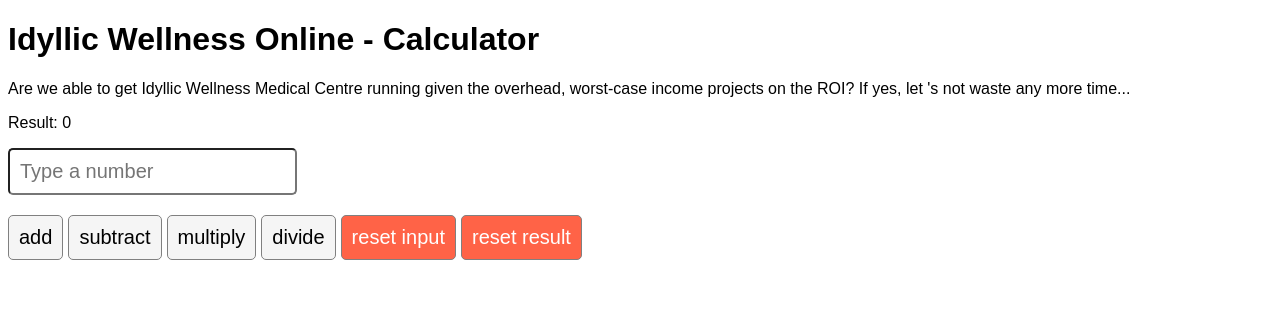
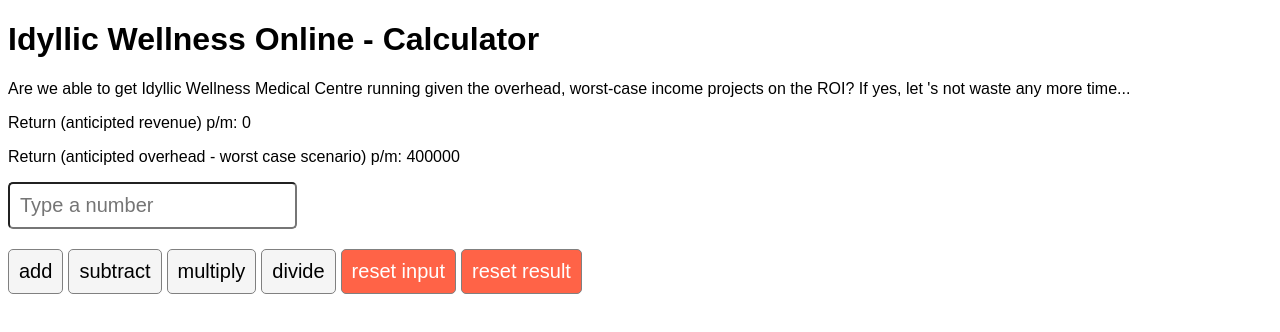
Before and after one commit to ericgitangu/reactlab, a React (Create React App) app: page / in a window 1280 px wide. Shown: the top 332 px of the page. Built offline with nearby package versions, Linux system fonts and the light colour scheme.

Commit message:
Meta Android Developer Specialization - React basics final project, a simple react calculator. Final code refactor and code documentation.

```diff
--- a/package.json
+++ b/package.json
@@ -5,7 +5,8 @@
 		"npm-check-updates": "^16.14.12",
 		"react": "^18.2.0",
 		"react-dom": "^18.2.0",
-		"react-scripts": "^5.0.1"
+		"react-scripts": "^5.0.1",
+		"react-toastify": "^9.1.3"
 	},
 	"scripts": {
 		"start": "react-scripts start",
--- a/src/App.js
+++ b/src/App.js
@@ -1,5 +1,6 @@
 import React, { useState, useRef, useEffect } from 'react';
 import './App.css';
+import { toast } from 'react-toastify';
 
 /**
  * Main component for the calculator app.
@@ -12,6 +13,7 @@ function App() {
 	const inputRef = useRef(null);
 	const resultRef = useRef(null);
 	const [result, setResult] = useState(0);
+  const [overhead, setOverHead] = useState(400000);
 
 	useEffect(() => {
 		// @ts-ignore
@@ -76,6 +78,9 @@ function App() {
 		if (inputRef.current) {
 			// @ts-ignore
 			inputRef.current.value = '0';
+      if(result > overhead){
+        toast.success("We are in the green! Let's get started!")
+      }
 		}
 	}
 
@@ -97,8 +102,12 @@ function App() {
 			<form>
 				<p ref={resultRef}>
 					{/* add the value of the current total */}
-					Result: {result}
+					Return (anticipted revenue) p/m: {result}
 				</p>
+        <p>
+          {/* add the value of the current total monthly*/}
+          Return (anticipted overhead - worst case scenario) p/m: {overhead}
+        </p>
 				<input
 					pattern='[0-9]'
 					ref={inputRef}
```
Also changed, not shown: 1 other file (tests, documents, lock files or other folders).
